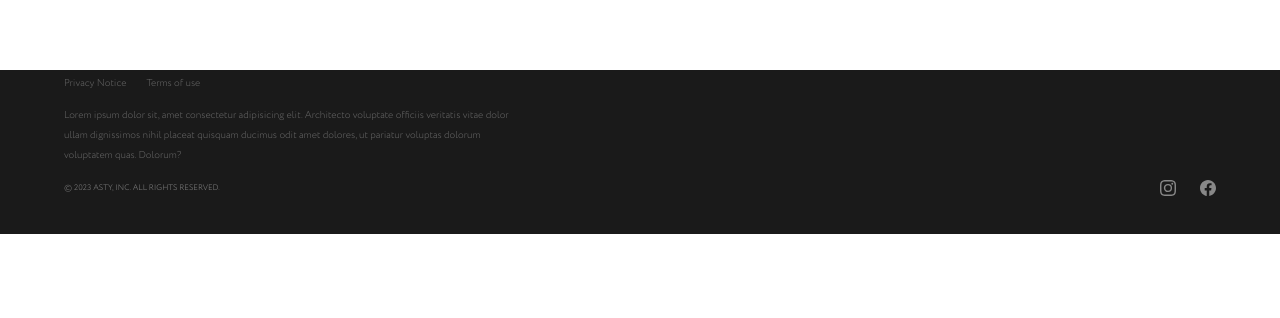
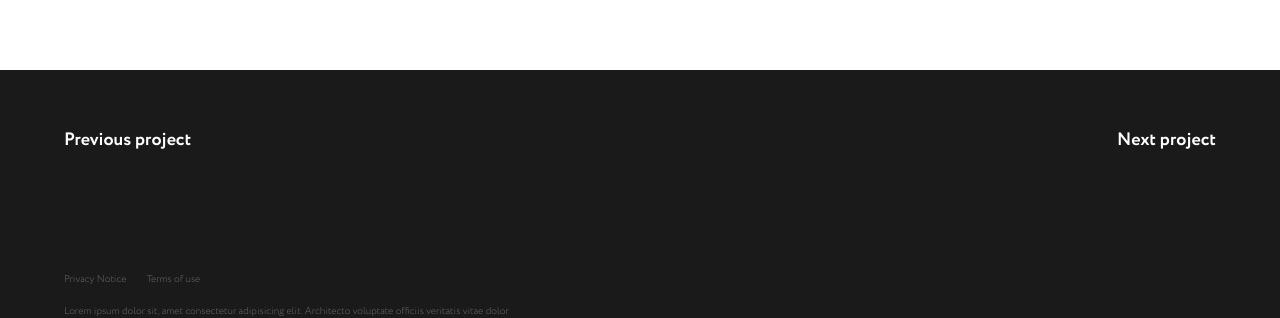
Before and after one commit to nikolaynizruhin/asty, a Next.js app: page /projects/1 in a window 1280 px wide. Shown: the part 3804-4122 px from the top of the page. Before the commit the page ends 4038 px from the top, so only its background shows below. Built offline with nearby package versions, Linux system fonts and the light colour scheme.

Commit message:
Add pagination

```diff
--- /dev/null
+++ b/src/app/projects/[slug]/components/pagination.tsx
@@ -0,0 +1,12 @@
+export default function Pagination() {
+  return (
+    <div className="flex text-sm xl:text-lg text-white md:font-bold px-4 md:px-8 xl:px-16 max-w-[550px] mx-auto md:max-w-none bg-[#1a1a1a] justify-between pt-14 pb-14 xl:pb-28">
+      <a href="#">
+        Previous project
+      </a>
+      <a href="#">
+        Next project
+      </a>
+    </div>
+  )
+}
--- a/src/app/projects/[slug]/page.tsx
+++ b/src/app/projects/[slug]/page.tsx
@@ -3,6 +3,7 @@ import Hero from '@/src/app/projects/[slug]/components/hero'
 import About from '@/src/app/projects/[slug]/components/about'
 import Planning from '@/src/app/projects/[slug]/components/planning'
 import Images from '@/src/app/projects/[slug]/components/images'
+import Pagination from '@/src/app/projects/[slug]/components/pagination'
 
 export default function Project({ params }: { params: { slug: string } }) {
   return (
@@ -11,6 +12,7 @@ export default function Project({ params }: { params: { slug: string } }) {
       <About />
       <Planning />
       <Images />
+      <Pagination />
       <Footer isDark />
     </>
   )
```
